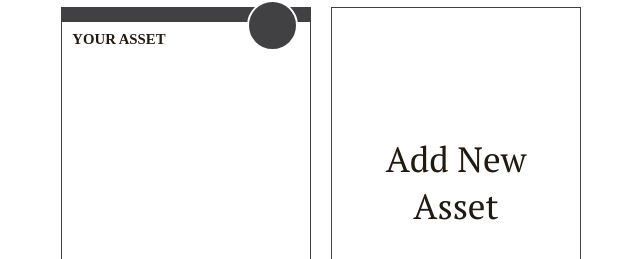
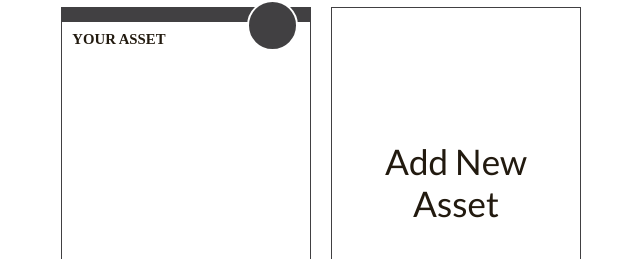
Before and after one commit to effortlessmountain/ironsworn-asset-workbench, a React (Create React App) app: page / in a window 1280 px wide. Shown: the part 139-398 px from the top of the page, without its empty margins (319-959 px from the left). Built offline with nearby package versions, Linux system fonts and the light colour scheme; a web font is replaced by a local one.

Commit message:
(#14) add UI for adding new assets and remove some unused Imports

```diff
--- a/src/App.tsx
+++ b/src/App.tsx
@@ -7,10 +7,11 @@ import { calculateScale, AssetScale } from "./assetScaling";
 import { Asset } from "./Asset/Asset";
 import Download from "./SidePanel/Download"
 import AssetSelection from './AssetSelection'
+import AssetCreation from "./AssetCreation";
 
 
 
-type Screen = "choose" | "edit" | "preview-download"
+type Screen = "choose" | "new" | "edit" | "preview-download"
 
 type AppState = {
     currentAsset: AssetDocument,
@@ -33,6 +34,8 @@ export default class App extends React.Component<{}, AppState> {
     }
 
     getLocalAsset(): UnspecifiedAssetDocument {
+        // if collection, use that.
+        // if no collection, get asset and transform into collection
         const maybeAsset = window.localStorage.getItem("currentAsset")
         if (maybeAsset) {
             try {
@@ -91,7 +94,14 @@ export default class App extends React.Component<{}, AppState> {
                 {this.state.currentScreen === "choose" &&
                     <AssetSelection
                         chooseAsset={(asset) => this.chooseAsset(asset)}
+                        showNewScreen={() => this.showScreen("new")}
                         localAsset={this.getLocalAsset()}></AssetSelection>
+                }
+
+                {this.state.currentScreen === "new" &&
+                    <AssetCreation
+                        chooseAsset={(asset) => this.chooseAsset(asset)}
+                        showChooseScreen={() => this.showScreen("choose")}></AssetCreation>
                 }
 
                 {this.state.currentScreen === "edit" &&
--- /dev/null
+++ b/src/AssetCardButton.tsx
@@ -0,0 +1,13 @@
+import React from 'react'
+
+export default function AssetCardButton(props: {
+    text: string,
+    handleClick()
+}) {
+    return (<div className="asset-choice"
+        onClick={props.handleClick}>
+        <div className="add-new-asset asset one-third">
+            <div className="add-new-asset-text">{props.text}</div>
+        </div>
+    </div>)
+}
--- /dev/null
+++ b/src/AssetChoice.tsx
@@ -0,0 +1,16 @@
+import React from 'react';
+import { Asset } from './Asset/Asset';
+import { UnspecifiedAssetDocument } from './models/assetModels';
+import { transformToLatest } from "./models/assetTransformation";
+
+export default function AssetChoice(props: {
+    handleClick();
+    asset: UnspecifiedAssetDocument;
+}) {
+    let transformedAsset = transformToLatest(props.asset as UnspecifiedAssetDocument);
+    return (
+        <div className="asset-choice" onClick={props.handleClick}>
+            <Asset asset={transformedAsset} scale={"one-third"}></Asset>
+        </div>
+    );
+}
--- /dev/null
+++ b/src/AssetCreation.tsx
@@ -0,0 +1,28 @@
+import React from 'react'
+import { createBlankAsset, UnspecifiedAssetDocument } from './models/assetModels'
+import { ironclad, lightbearer, caveLion } from './exampleAssets'
+import AssetChoice from './AssetChoice'
+import AssetCardButton from './AssetCardButton'
+
+export default function AssetCreation(props: {
+    chooseAsset(asset: UnspecifiedAssetDocument),
+    showChooseScreen()
+}) {
+    return (
+        <div className="asset-selection">
+            <h3>Create a blank asset or a copy of an example:</h3>
+            <div className="asset-selection-controls">
+                {[ironclad, lightbearer, caveLion].map((example, index) => {
+                    return (<AssetChoice
+                        key={index}
+                        asset={example as UnspecifiedAssetDocument}
+                        handleClick={() => props.chooseAsset(example as UnspecifiedAssetDocument)}></AssetChoice>)
+                })}
+                <AssetCardButton
+                    text="Blank Asset"
+                    handleClick={() => props.chooseAsset(createBlankAsset() as UnspecifiedAssetDocument)}></AssetCardButton>
+            </div>
+            <button onClick={props.showChooseScreen}>CANCEL</button>
+        </div>
+    )
+}
--- a/src/AssetSelection.tsx
+++ b/src/AssetSelection.tsx
@@ -1,52 +1,24 @@
 import React from 'react'
-
-import { ironclad, lightbearer, caveLion } from './exampleAssets'
-import { Asset } from './Asset/Asset'
-import { UnspecifiedAssetDocument, createBlankAsset } from './models/assetModels'
-import { transformToLatest } from "./models/assetTransformation"
-
-function AssetChoice(props: {
-    handleClick(),
-    asset: UnspecifiedAssetDocument
-}) {
-    let transformedAsset = transformToLatest(props.asset as UnspecifiedAssetDocument)
-    return (
-        <div className="asset-choice" onClick={props.handleClick}>
-            <Asset asset={transformedAsset} scale={"one-third"}></Asset>
-        </div>
-    )
-}
+import { UnspecifiedAssetDocument } from './models/assetModels'
+import AssetChoice from './AssetChoice'
+import AssetCardButton from './AssetCardButton'
 
 export default function AssetSelection(props: {
     chooseAsset: (asset) => void,
+    showNewScreen(),
     localAsset: UnspecifiedAssetDocument
 }) {
     return (
         <div className="asset-selection">
             <h3>Choose asset to edit</h3>
-            <div className="example-controls">
+            <div className="asset-selection-controls">
                 <AssetChoice
                     asset={props.localAsset}
                     handleClick={() => props.chooseAsset(props.localAsset)}></AssetChoice>
-                <div className="asset-choice"
-                    onClick={() => alert('congrats!')}>
-                    <div className="add-new-asset asset one-third">
-                        <div className="add-new-asset-text">Add New Asset</div>
-                    </div>
-                </div>
+                <AssetCardButton
+                    text="Add New Asset"
+                    handleClick={props.showNewScreen}></AssetCardButton>
             </div>
-            {/* <h3>Examples</h3>
-            <div className="example-controls">
-                <AssetChoice
-                    asset={lightbearer as UnspecifiedAssetDocument}
-                    handleClick={() => props.chooseAsset(lightbearer)}></AssetChoice>
-                <AssetChoice
-                    asset={ironclad as UnspecifiedAssetDocument}
-                    handleClick={() => props.chooseAsset(ironclad)}></AssetChoice>
-                <AssetChoice
-                    asset={caveLion as UnspecifiedAssetDocument}
-                    handleClick={() => props.chooseAsset(caveLion)}></AssetChoice>
-            </div> */}
         </div >
     )
 }
--- a/src/SidePanel/DetailsEditor/views/TrackView.tsx
+++ b/src/SidePanel/DetailsEditor/views/TrackView.tsx
@@ -1,7 +1,7 @@
 import React from 'react'
 import { cloneDeep } from 'lodash'
 import { AssetDocument } from '../../../models/assetModels'
-import { LabeledTextAreaInput, LabeledTextInput, LabeledNumberInput } from '../../LabeledInputs'
+import { LabeledTextAreaInput, LabeledNumberInput } from '../../LabeledInputs'
 
 type TrackType = "none" | "numerical" | "text"
 
--- a/src/index.css
+++ b/src/index.css
@@ -75,7 +75,7 @@ button.selected {
     justify-content: center;
 }
 
-.example-controls {
+.asset-selection-controls {
     display: flex;
     align-items: center;
     justify-content: center;
@@ -96,6 +96,7 @@ button.selected {
     display: flex;
     justify-content: center;
     align-items: center;
+    font-family: var(--font);
 }
 
 .add-new-asset-text {
--- a/src/models/assetModels.ts
+++ b/src/models/assetModels.ts
@@ -1,5 +1,3 @@
-import { merge } from "lodash"
-
 export type SvgIconV1 = {
     type: "svg",
     author: string,
```
